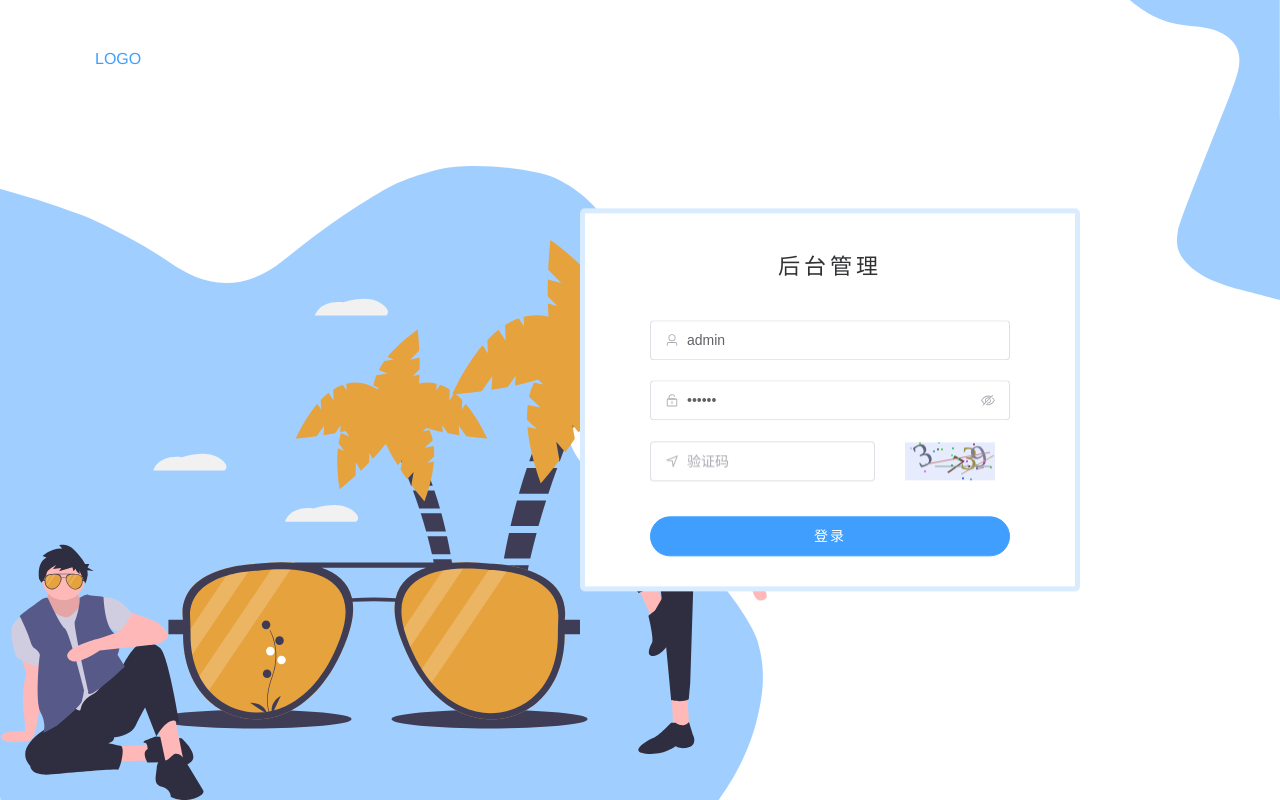
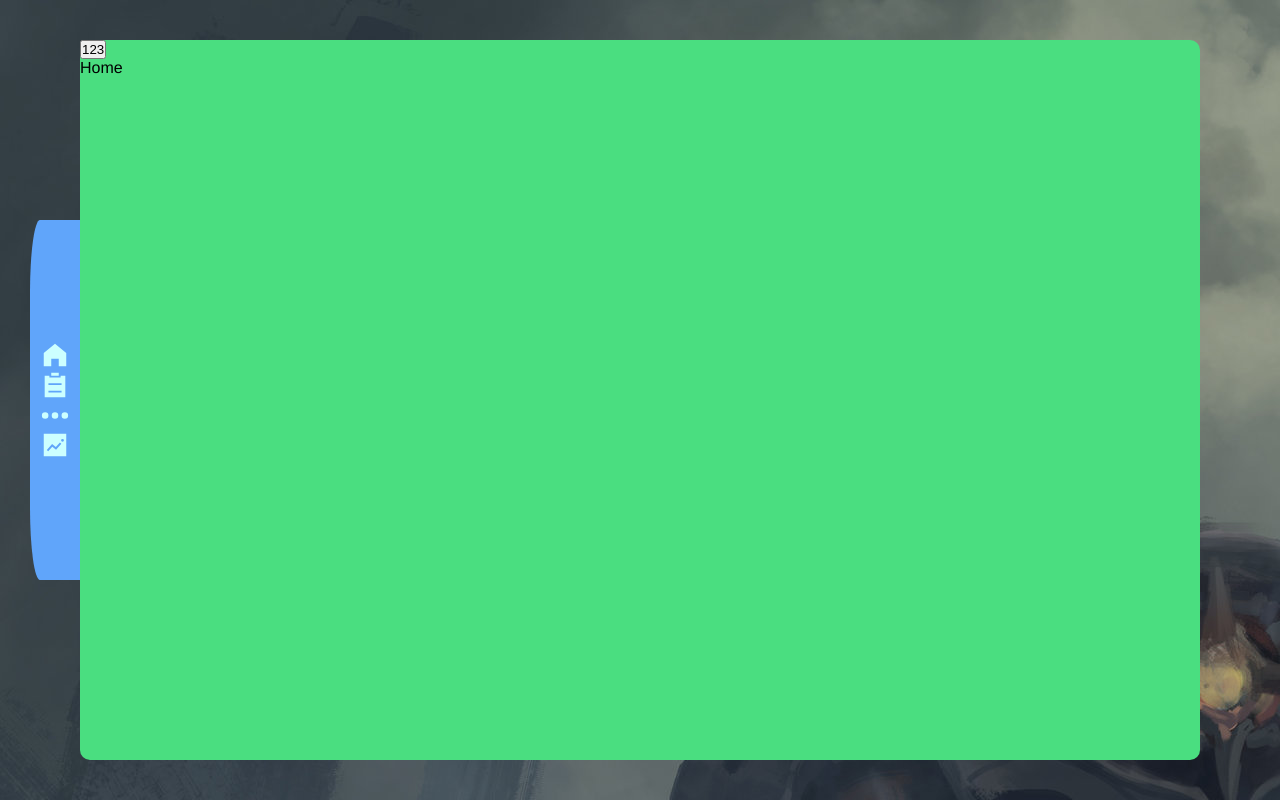
Before and after one commit to 3405008677/Teacher-Roll-Call-Client, a Vue app: page /#/home in a window 1280 px wide. Before the commit this address led to /#/login. Built offline with nearby package versions, Linux system fonts and the light colour scheme.

Commit message:
添加背景

```diff
--- a/src/layouts/page/main.vue
+++ b/src/layouts/page/main.vue
@@ -1,5 +1,5 @@
 <template>
-  <div class="bg-red h100%" style="padding: 40px 80px">
+  <div id="main" class="bg-red h100%" style="padding: 40px 80px">
     <div class="bg-green h100% relative b-rd-10px p-10px">
       <div>
         <button class="hvr-grow">123</button>
@@ -22,4 +22,8 @@
 <script lang="ts" setup>
   import indexVue from './index.vue'
 </script>
-<style lang="scss"></style>
+<style lang="scss" scoped>
+  #main {
+    background: url('/public/images/bg.png');
+  }
+</style>
--- a/src/main.ts
+++ b/src/main.ts
@@ -16,7 +16,7 @@ async function bootstrap() {
   setupStore(app)
   // 配置 router
   setupRouter(app)
-  setupRouterGuard(router)
+  // setupRouterGuard(router)
   // 配置 icon
   for (const [key, component] of Object.entries(ElementPlusIconsVue)) {
     app.component(key, component)
--- a/src/router/modules/index.ts
+++ b/src/router/modules/index.ts
@@ -7,7 +7,7 @@ export default [
     redirect: '/home',
     // component: () => import('@/layouts/default/index.vue'), //后台管理形式
     component: () => import('@/layouts/page/main.vue'),//单页面形式
-    children: [],
+    children: [text],
   },
   {
     path: '/login',
```
Also changed, not shown: public/images/bg.png (added).
